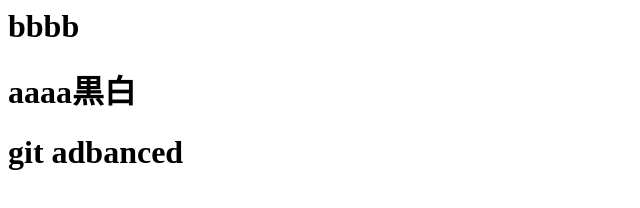
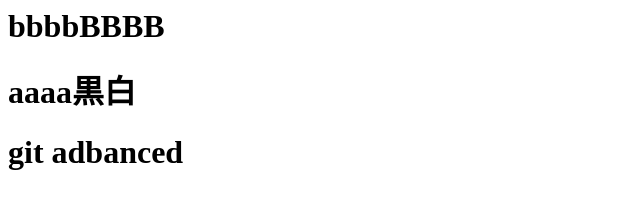
Before and after one commit to Kaitonakazaki/second-git, a plain HTML site: page index.html in a window 1280 px wide. Shown: the whole page, without its empty margins (0-640 px from the left). Drawn offline with Linux system fonts and the light colour scheme.

Commit message:
タイトルの変更

```diff
--- a/index.html
+++ b/index.html
@@ -1,3 +1,3 @@
-<h1>bbbb</h1>
+<h1>bbbbBBBB</h1>
 <h1>aaaa黒白</h1>
 <h1>git adbanced</h1>
```
